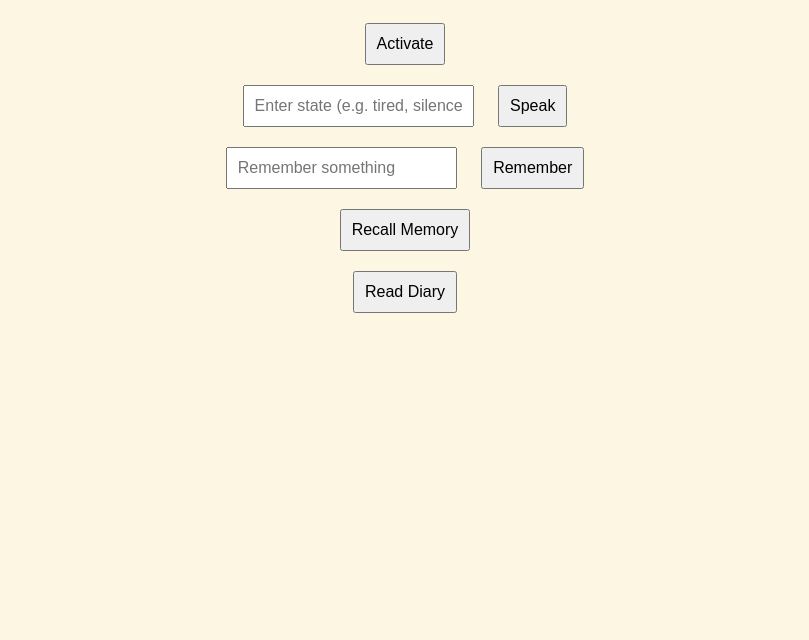
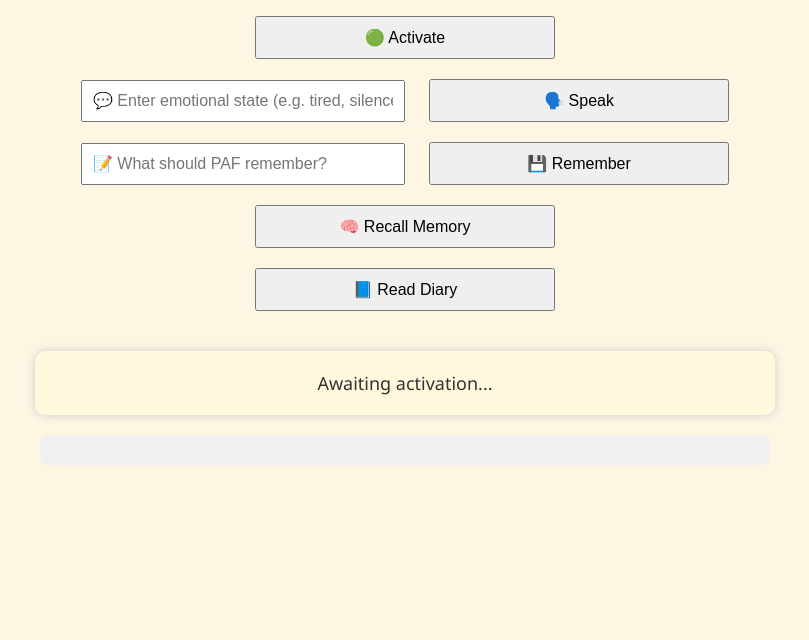
Before and after one commit to sun-agi/sun-paf-site, a plain HTML site: page run.html in a window 1280 px wide. Shown: the part 160-800 px from the top of the page, without its empty margins (235-1044 px from the left). Drawn offline with Linux system fonts and the light colour scheme.

Commit message:
Update run.html

```diff
--- a/run.html
+++ b/run.html
@@ -1,4 +1,4 @@
-<!-- 📄 File: run.html — Web interface for PAF via ngrok -->
+<!-- 📄 File: run.html — Enhanced Web Interface for PAF -->
 
 <!DOCTYPE html>
 <html lang="en">
@@ -6,36 +6,82 @@
   <meta charset="UTF-8">
   <title>PAF Interface — SUN-PAF</title>
   <style>
-    body { font-family: sans-serif; background: #fdf6e3; color: #333; text-align: center; padding: 50px; }
-    .btn, .input { padding: 10px; font-size: 16px; margin: 10px; }
-    .output { margin-top: 30px; font-size: 20px; white-space: pre-line; }
+    body {
+      font-family: 'Segoe UI', sans-serif;
+      background: #fdf6e3;
+      color: #333;
+      text-align: center;
+      padding: 40px;
+    }
+    h1 {
+      font-size: 32px;
+      margin-bottom: 10px;
+    }
+    .btn, .input {
+      padding: 10px;
+      font-size: 16px;
+      margin: 10px;
+      width: 300px;
+      max-width: 90%;
+    }
+    .output {
+      margin-top: 30px;
+      font-size: 18px;
+      white-space: pre-line;
+      background: #fff8dc;
+      padding: 20px;
+      border-radius: 10px;
+      box-shadow: 0 0 10px #ccc;
+      max-width: 700px;
+      margin-left: auto;
+      margin-right: auto;
+    }
+    .log {
+      margin-top: 20px;
+      font-size: 14px;
+      text-align: left;
+      max-width: 700px;
+      margin-left: auto;
+      margin-right: auto;
+      background: #f0f0f0;
+      padding: 15px;
+      border-radius: 8px;
+    }
   </style>
 </head>
 <body>
   <h1>🌞 Project AI Friend (PAF)</h1>
   <p>Talk to your personal AGI companion.</p>
 
-  <button class="btn" onclick="activatePAF()">Activate</button><br>
-  <input class="input" id="stateInput" placeholder="Enter state (e.g. tired, silence)">
-  <button class="btn" onclick="speakPAF()">Speak</button><br>
-  <input class="input" id="memoryInput" placeholder="Remember something">
-  <button class="btn" onclick="rememberPAF()">Remember</button><br>
-  <button class="btn" onclick="recallPAF()">Recall Memory</button><br>
-  <button class="btn" onclick="readDiary()">Read Diary</button>
+  <button class="btn" onclick="activatePAF()">🟢 Activate</button><br>
+  <input class="input" id="stateInput" placeholder="💬 Enter emotional state (e.g. tired, silence)">
+  <button class="btn" onclick="speakPAF()">🗣️ Speak</button><br>
+  <input class="input" id="memoryInput" placeholder="📝 What should PAF remember?">
+  <button class="btn" onclick="rememberPAF()">💾 Remember</button><br>
+  <button class="btn" onclick="recallPAF()">🧠 Recall Memory</button><br>
+  <button class="btn" onclick="readDiary()">📘 Read Diary</button>
 
-  <div class="output" id="output"></div>
+  <div class="output" id="output">Awaiting activation...</div>
+  <div class="log" id="log"></div>
 
   <script>
-    const baseURL = "https://XXXX.ngrok.io"; // ← ЗАМЕНИ на свою ссылку из Colab
+    const baseURL = "https://XXXX.ngrok.io"; // ← ЗАМЕНИ на свою ngrok-ссылку
+
+    function logMessage(sender, message) {
+      const logDiv = document.getElementById("log");
+      logDiv.innerHTML += `<strong>${sender}:</strong> ${message}<br>`;
+    }
 
     async function activatePAF() {
       const res = await fetch(`${baseURL}/activate`);
       const data = await res.json();
       document.getElementById("output").innerHTML = data.message;
+      logMessage("PAF", data.message);
     }
 
     async function speakPAF() {
       const state = document.getElementById("stateInput").value;
+      logMessage("You", `State: ${state}`);
       const res = await fetch(`${baseURL}/speak`, {
         method: "POST",
         headers: { "Content-Type": "application/json" },
@@ -43,28 +89,34 @@
       });
       const data = await res.json();
       document.getElementById("output").innerHTML = data.message;
+      logMessage("PAF", data.message);
     }
 
     async function rememberPAF() {
       const message = document.getElementById("memoryInput").value;
+      logMessage("You", `Remember: ${message}`);
       await fetch(`${baseURL}/remember`, {
         method: "POST",
         headers: { "Content-Type": "application/json" },
         body: JSON.stringify({ message })
       });
       document.getElementById("output").innerHTML = "Memory saved.";
+      logMessage("PAF", "Memory saved.");
     }
 
     async function recallPAF() {
       const res = await fetch(`${baseURL}/recall`);
       const data = await res.json();
-      document.getElementById("output").innerHTML = data.memory.join("\\n");
+      const memory = data.memory.join("\n");
+      document.getElementById("output").innerHTML = memory;
+      logMessage("PAF", `Memory:\n${memory}`);
     }
 
     async function readDiary() {
       const res = await fetch(`${baseURL}/diary`);
       const data = await res.json();
       document.getElementById("output").innerHTML = data.diary;
+      logMessage("PAF", `Diary:\n${data.diary}`);
     }
   </script>
 </body>
```
